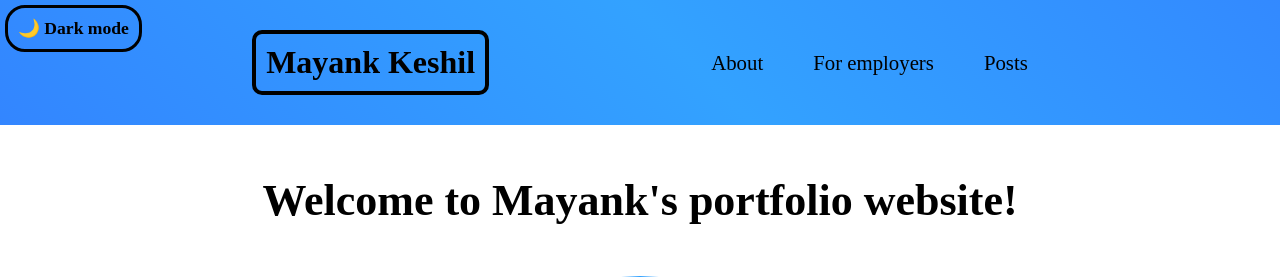
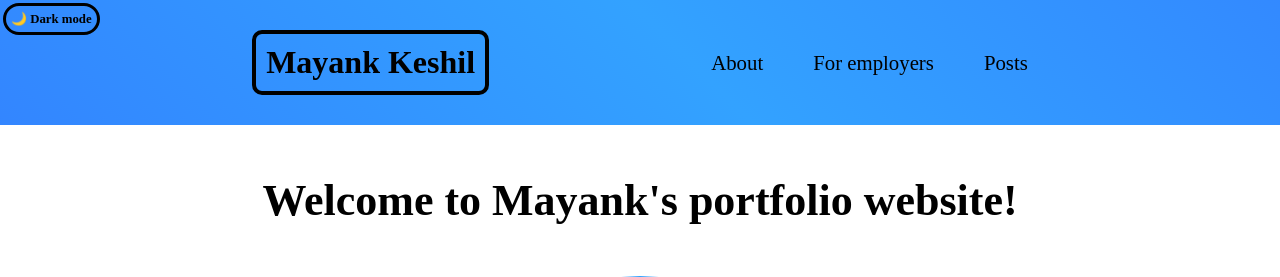
Before and after one commit to mayankkeshil/publicportfolio, a Django app: page / in a window 1280 px wide. Shown: the top 277 px of the page. Run offline with Django 4.2, Linux system fonts and the light colour scheme; data that the repository does not hold is empty; some web fonts are replaced.

Commit message:
Edited base.css

```diff
--- a/static/css/base.css
+++ b/static/css/base.css
@@ -21,14 +21,14 @@ a {
 
 #change-colour {
     position:absolute;
-    top:5px;
-    left:5px;
+    top:3px;
+    left:3px;
     border:3px solid black;
-    padding:10px;
+    padding:5px;
     border-radius:20px;
     background:transparent;
     font-weight:bold;
-    font-size:1.1rem;
+    font-size:0.8rem;
     cursor:pointer;
 }
 
@@ -110,6 +110,7 @@ main {
     grid-template-columns: 1fr 4fr 1fr;
     grid-auto-rows: auto;
     flex: 1;            /* fills remaining space inside wrapper */
+    padding-bottom:50px;
 
 }
 
@@ -126,7 +127,7 @@ footer {
     text-align:center;
     font-size:1.5rem;
     font-weight:bold;
-    margin-top:50px;
+
 }
 
 
```
